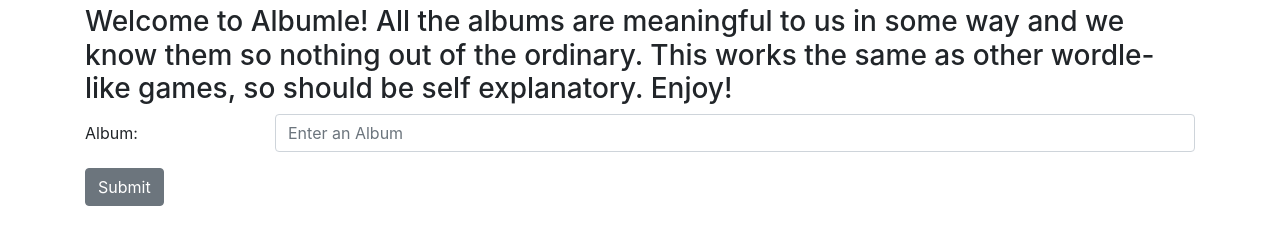
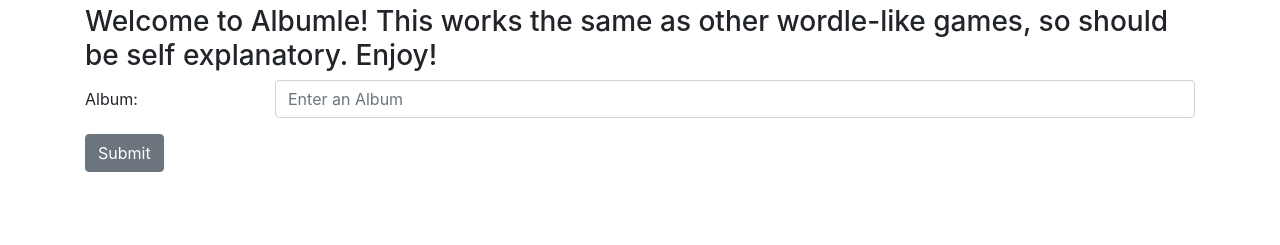
Before and after one commit to rykow/rykow.github.io, a plain HTML site: page index.html in a window 1280 px wide. Shown: the part 51-296 px from the top of the page. Drawn offline with nearby package versions, Linux system fonts and the light colour scheme.

Commit message:
Change Description

```diff
--- a/index.html
+++ b/index.html
@@ -33,7 +33,7 @@
   <body>
     <div class="container">
       <h1>Albumle</h1>
-      <h3>Welcome to Albumle! All the albums are meaningful to us in some way and we know them so nothing out of the ordinary.
+      <h3>Welcome to Albumle!
         This works the same as other wordle-like games, so should be self explanatory. Enjoy!
       </h3>
 
```
